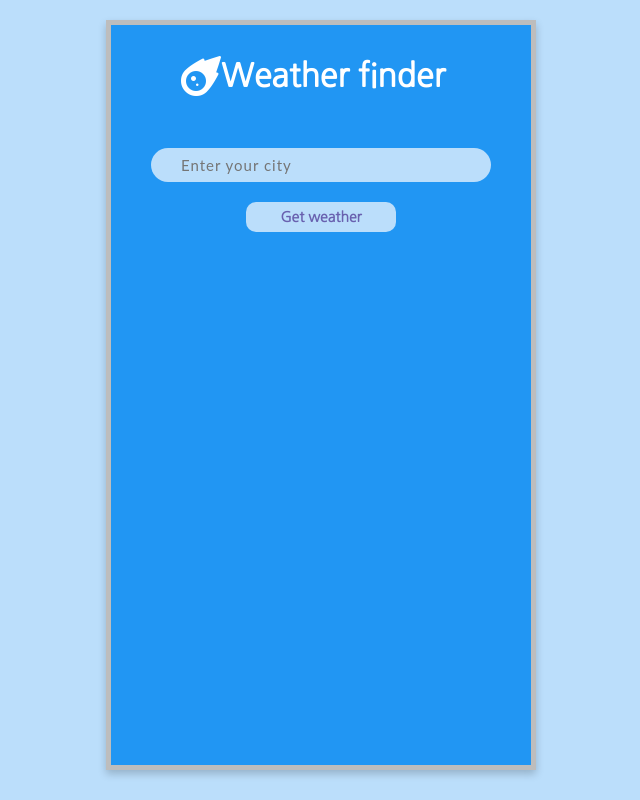
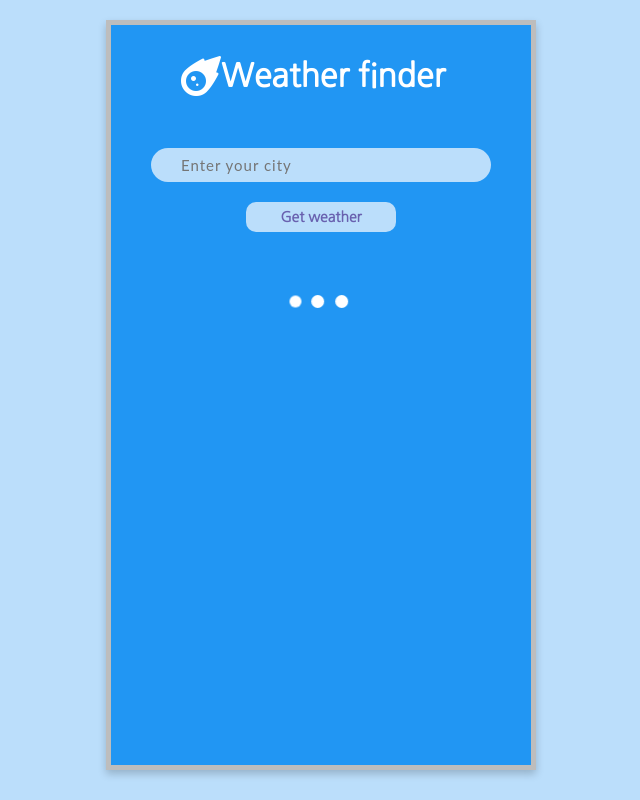
Before and after one commit to abhishekjain35/weather-app, a React (Create React App) app: page / in a window 1280 px wide. Both pictures are taken after a click on the button "Get weather". Shown: the whole page, without its empty margins (319-959 px from the left). Built offline with nearby package versions, Linux system fonts and the light colour scheme; no server answers.

Commit message:
Added loading animation for getting weather

```diff
--- /dev/null
+++ b/src/components/loading/loading.css
@@ -0,0 +1,55 @@
+.lds-ellipsis {
+    display: inline-block;
+    position: relative;
+    width: 80px;
+    height: 80px;
+  }
+  .lds-ellipsis div {
+    position: absolute;
+    top: 33px;
+    width: 13px;
+    height: 13px;
+    border-radius: 50%;
+    background: #fff;
+    animation-timing-function: cubic-bezier(0, 1, 1, 0);
+  }
+  .lds-ellipsis div:nth-child(1) {
+    left: 8px;
+    animation: lds-ellipsis1 0.6s infinite;
+  }
+  .lds-ellipsis div:nth-child(2) {
+    left: 8px;
+    animation: lds-ellipsis2 0.6s infinite;
+  }
+  .lds-ellipsis div:nth-child(3) {
+    left: 32px;
+    animation: lds-ellipsis2 0.6s infinite;
+  }
+  .lds-ellipsis div:nth-child(4) {
+    left: 56px;
+    animation: lds-ellipsis3 0.6s infinite;
+  }
+  @keyframes lds-ellipsis1 {
+    0% {
+      transform: scale(0);
+    }
+    100% {
+      transform: scale(1);
+    }
+  }
+  @keyframes lds-ellipsis3 {
+    0% {
+      transform: scale(1);
+    }
+    100% {
+      transform: scale(0);
+    }
+  }
+  @keyframes lds-ellipsis2 {
+    0% {
+      transform: translate(0, 0);
+    }
+    100% {
+      transform: translate(24px, 0);
+    }
+  }
--- /dev/null
+++ b/src/components/loading/loading.jsx
@@ -0,0 +1,15 @@
+import React from 'react';
+import "./loading.css"
+
+const Loading = () => {
+    return (
+        <div className="lds-ellipsis">
+            <div></div>
+            <div></div>
+            <div></div>
+            <div></div>
+        </div>
+    );
+};
+
+export default Loading;
--- a/src/components/weather.jsx
+++ b/src/components/weather.jsx
@@ -1,5 +1,6 @@
 import React, { Component } from "react";
 import axios from "axios";
+import Loading from "./loading/loading";
 
 class Weather extends Component {
     state = {
@@ -7,7 +8,8 @@ class Weather extends Component {
         data: {},
         timeZone: {},
         isCheck: false,
-    unitOfTemp: "°C"
+        unitOfTemp: "°C",
+        loading: false
     };
 
     handleInput = e => {
@@ -15,28 +17,39 @@ class Weather extends Component {
     };
 
     handleSearch = async () => {
-    const data = await axios.get(
+        // const data = await axios.get(
+        //   `https://api.openweathermap.org/data/2.5/weather?q=${this.state.input}&units=metric&APPID=1169bd3f4183d8d5de65f808e09fc2fd`
+        // );
+        // this.setState({ data });
+        this.setState({ loading: true }, () => {
+            axios
+                .get(
                     `https://api.openweathermap.org/data/2.5/weather?q=${this.state.input}&units=metric&APPID=1169bd3f4183d8d5de65f808e09fc2fd`
-    );
-    this.setState({ data });
+                )
+                .then(data => {
+                    this.setState({ loading: false, data });
                     const { data: latitude } = this.state.data;
-    const timeZone = await axios.get(
+                    axios
+                        .get(
                             `https://api.timezonedb.com/v2.1/get-time-zone?key=WEU5OKL0T4WL&format=json&by=position&lat=${latitude.coord.lat}&lng=${latitude.coord.lon}`
-    );
-    this.setState({ timeZone });
+                        )
+                        .then(timeZone => this.setState({ timeZone }));
+                });
+        });
+        // const timeZone = await ;
+        // this.setState({ timeZone });
     };
 
     handleCheckbox = e => {
         this.setState({ isCheck: e.target.checked });
-    if(this.state.isCheck === true) {
-      const data = {...this.state.data}
-      data.data.main.temp -= 273.15
-      this.setState({unitOfTemp: "°C"})
-    }
-    else {
-      const data = {...this.state.data}
-      data.data.main.temp += 273.15
-      this.setState({unitOfTemp: "°K"})
+        if (this.state.isCheck === true) {
+            const data = { ...this.state.data };
+            data.data.main.temp -= 273.15;
+            this.setState({ unitOfTemp: "°C" });
+        } else {
+            const data = { ...this.state.data };
+            data.data.main.temp += 273.15;
+            this.setState({ unitOfTemp: "°K" });
         }
     };
 
@@ -57,7 +70,9 @@ class Weather extends Component {
                         id="search-bar"
                         placeholder="Enter your city"
                         onChange={this.handleInput}
-            onKeyPress={e => (e.key === "Enter" ? this.handleSearch() : null)}
+                        onKeyPress={e =>
+                            e.key === "Enter" ? this.handleSearch() : null
+                        }
                     />
                     <button
                         type="submit"
@@ -68,8 +83,9 @@ class Weather extends Component {
                         Get weather
                     </button>
                 </div>
-        {JSON.stringify(this.state.data) !== JSON.stringify({}) &&
-          JSON.stringify(this.state.timeZone) !== JSON.stringify({}) && (
+                {this.state.loading ? <Loading /> : JSON.stringify(this.state.data) !== JSON.stringify({}) &&
+                    JSON.stringify(this.state.timeZone) !==
+                        JSON.stringify({}) && this.state.loading === false && (
                         <div id="data">
                             <div id="location">
                                 <label className="container">
@@ -84,15 +100,21 @@ class Weather extends Component {
                                     {data.name}, {data.sys.country}
                                 </h2>
                                 <h4>
-                  {now.toLocaleString(`en-${data.sys.country}`, {
+                                    {now.toLocaleString(
+                                        `en-${data.sys.country}`,
+                                        {
                                             weekday: "long",
                                             timeZone: `${this.state.timeZone.data.zoneName}`
-                  })}
+                                        }
+                                    )}
                                     ,{" "}
-                  {now.toLocaleString(`en-${data.sys.country}`, {
+                                    {now.toLocaleString(
+                                        `en-${data.sys.country}`,
+                                        {
                                             timeStyle: "short",
                                             timeZone: `${this.state.timeZone.data.zoneName}`
-                  })}
+                                        }
+                                    )}
                                 </h4>
                                 <h4>{data.weather[0].description} </h4>
                             </div>
@@ -101,7 +123,10 @@ class Weather extends Component {
                                     src={`https://openweathermap.org/img/wn/${data.weather[0].icon}@2x.png`}
                                     alt="weather-icon"
                                 />
-                <h1>{(data.main.temp).toFixed(2)}{this.state.unitOfTemp}</h1>
+                                <h1>
+                                    {data.main.temp.toFixed(2)}
+                                    {this.state.unitOfTemp}
+                                </h1>
                             </div>
                             <p>Wind speed: {data.wind.speed}Km/hr</p>
                             <p>Humidity: {data.main.humidity}% </p>
```
Also changed, not shown: src/App.css (line endings or trailing spaces). Lines whose indentation alone changed are shown as unchanged.
